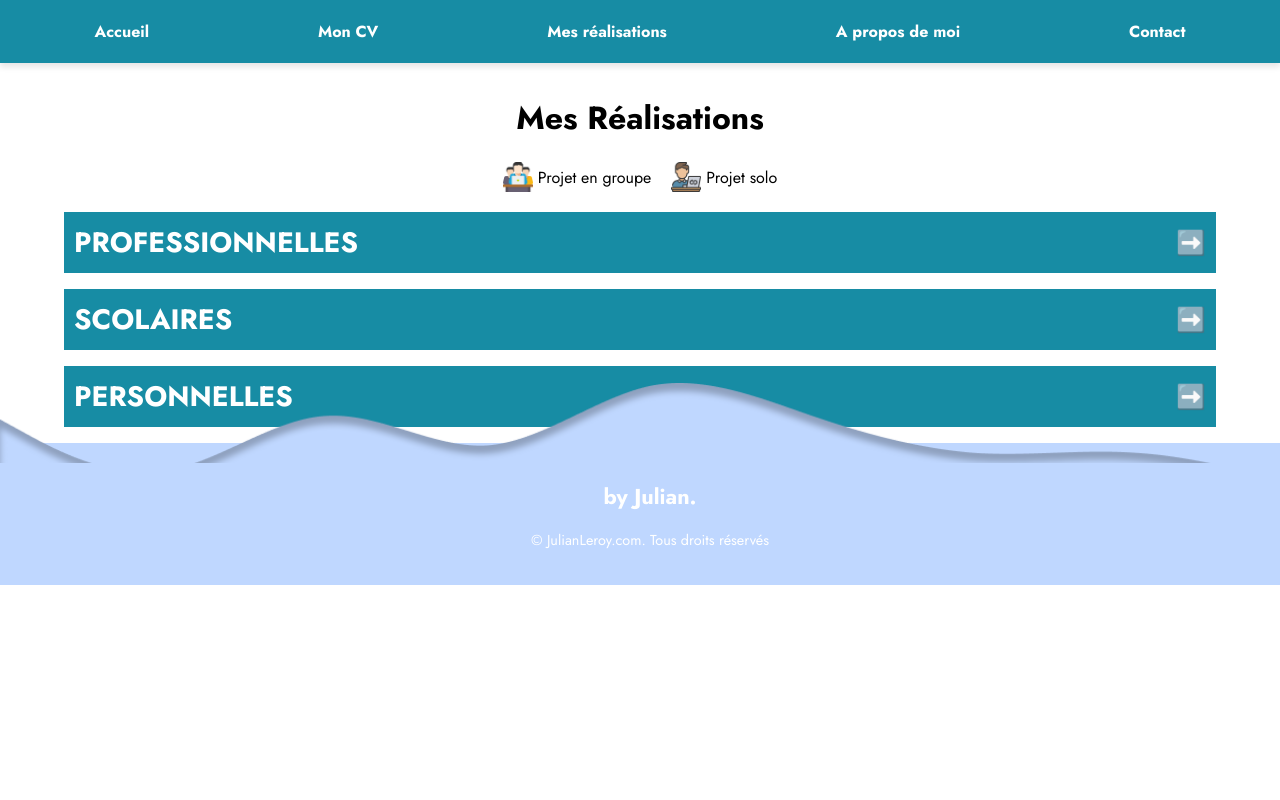
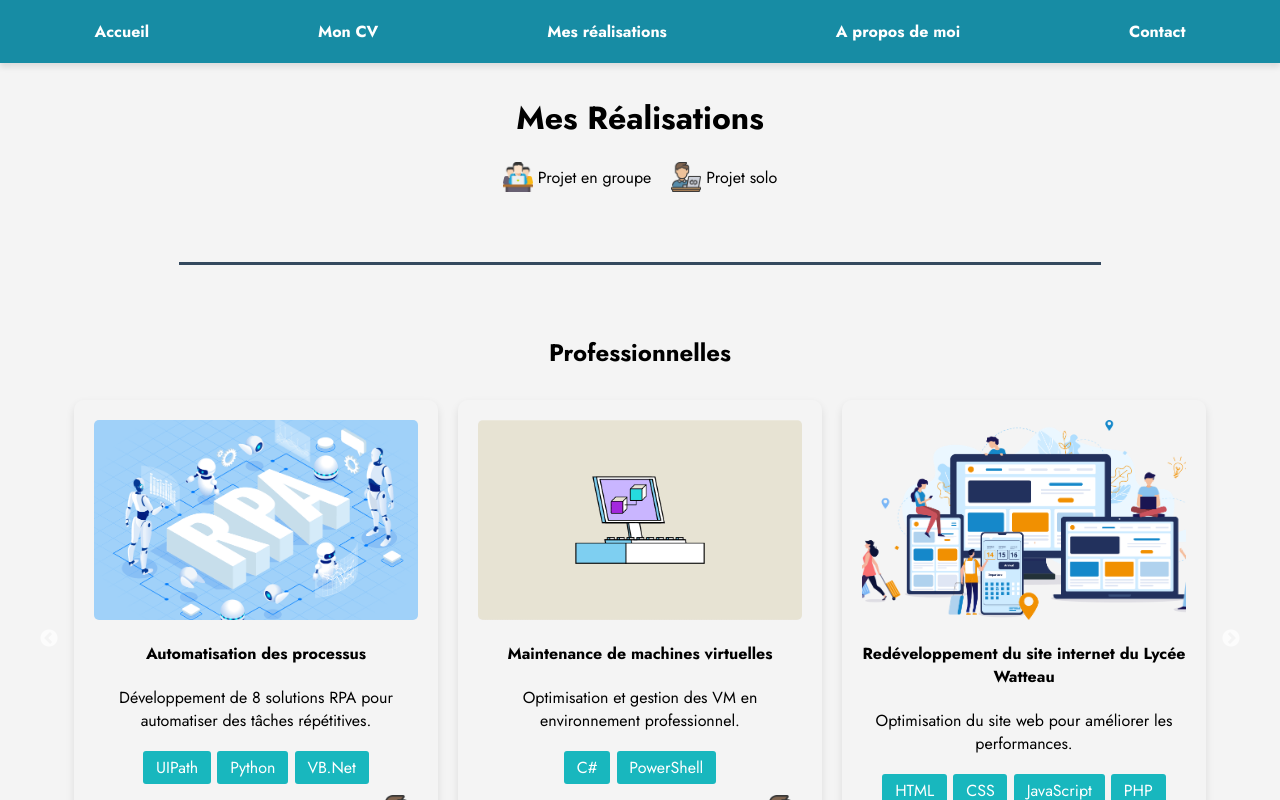
Before and after one commit to Bush1deau/newPortfolioJulian, a React (Create React App) app: page /realisations in a window 1280 px wide. Built offline with nearby package versions, Linux system fonts and the light colour scheme.

Commit message:
feat/about done contact, let's test a lot

```diff
--- a/src/App.js
+++ b/src/App.js
@@ -49,7 +49,7 @@ const Navigation = ({ menuOpen, setMenuOpen }) => {
   };
 
   const navLinkHoverStyle = {
-    backgroundColor: '#18b7be', // turquoise clair
+    backgroundColor: '#0f5c6b', // turquoise clair
     color: 'white',
   };
 
@@ -63,7 +63,7 @@ const Navigation = ({ menuOpen, setMenuOpen }) => {
         backgroundColor: '#178ca4', // Turquoise
         boxShadow: '0px 4px 6px rgba(0, 0, 0, 0.1)',
       }}>
-        <div className="nav-links">
+        <div className="nav-links ">
           <NavLink to="/" text="Accueil" navLinkStyle={navLinkStyle} navLinkHoverStyle={navLinkHoverStyle} />
           <NavLink to="/cv" text="Mon CV" navLinkStyle={navLinkStyle} navLinkHoverStyle={navLinkHoverStyle} />
           <NavLink to="/realisations" text="Mes réalisations" navLinkStyle={navLinkStyle} navLinkHoverStyle={navLinkHoverStyle} />
@@ -76,7 +76,7 @@ const Navigation = ({ menuOpen, setMenuOpen }) => {
       </nav>
 
       {/* Burger Menu */}
-      <div className={`burger-nav ${menuOpen ? 'open' : ''}`}>
+      <div className={`burger-nav ${menuOpen ? 'open' : ''}` } >
         <NavLink to="/" text="Accueil" navLinkStyle={navLinkStyle} navLinkHoverStyle={navLinkHoverStyle} onClick={() => setMenuOpen(false)} />
         <NavLink to="/cv" text="Mon CV" navLinkStyle={navLinkStyle} navLinkHoverStyle={navLinkHoverStyle} onClick={() => setMenuOpen(false)} />
         <NavLink to="/realisations" text="Mes réalisations" navLinkStyle={navLinkStyle} navLinkHoverStyle={navLinkHoverStyle} onClick={() => setMenuOpen(false)} />
@@ -90,23 +90,7 @@ const Navigation = ({ menuOpen, setMenuOpen }) => {
 const App = () => {
   const [menuOpen, setMenuOpen] = useState(false);
 
-  useEffect(() => {
-    const handleMouseMove = (e) => {
-      const { clientX, clientY } = e;
-      const x = (clientX / window.innerWidth) * 50;
-      const y = (clientY / window.innerHeight) * 50;
-      const homeElement = document.querySelector('.home');
-      if (homeElement) {
-        homeElement.style.backgroundPosition = `${x}% ${y}%`;
-      }
-    };
-
-    window.addEventListener('mousemove', handleMouseMove);
-
-    return () => {
-      window.removeEventListener('mousemove', handleMouseMove);
-    };
-  }, []);
+  ;
 
   return (
     <Router>
@@ -114,15 +98,9 @@ const App = () => {
       <Routes>
         <Route path="/" element={
           <div className="home">
-            <div className="overlay"></div>
             <div className="content">
               <h1 id='autotext'>Julian LEROY, développeur Fullstack</h1>
-              <p className="fade-in" style={{
-                fontSize: '1.5rem',
-                color: '#fff', // Blanc
-                marginTop: '10px',
-                fontFamily: 'Jost',
-              }}>
+              <p className="fade-in slogan">
                 <i>Construisons ensemble l'avenir numérique !</i>
               </p>
               <div className="cta-buttons">
@@ -141,7 +119,7 @@ const App = () => {
         <Route path="/about" element={<About />} />
         <Route path="/contact" element={<Contact />} />
       </Routes>
-      <Footer />
+      <Footer/>
     </Router>
   );
 };
--- a/src/Footer.css
+++ b/src/Footer.css
@@ -1,47 +1,93 @@
-/* src/Footer.css */
-.footer {
-    background-color: #bfd7ff; /* Bleu clair */
-    color: #fff;
-    text-align: center;
-    padding: 20px 10px;
-    font-size: 0.9rem;
-    position: relative;
-    bottom: 0;
-    width: 100%;
-    margin-top: auto;
+body {
+  display:grid;
+  grid-template-rows: 1fr 10rem auto;
+  grid-template-areas:"main" "." "footer";
+  overflow-x:hidden;
+  background:#bfd7ff;
+  min-height:100vh;
+  font-family: 'Open Sans', sans-serif;
+
+  .footer {
+      z-index: 1;
+      --footer-background:#bfd7ff;
+      display:grid;
+      position: relative;
+      grid-area: footer;
+      min-height:12rem;
+      .bubbles {
+          position: absolute;
+          top:0;
+          left:0;
+          right:0;
+          height:1rem;
+          background:var(--footer-background);
+          filter:url("#blob");
+          .bubble {
+              position: absolute;
+              left:var(--position, 50%);
+              background:var(--footer-background);
+              border-radius:100%;
+              animation:bubble-size var(--time, 4s) ease-in infinite var(--delay, 0s),
+                  bubble-move var(--time, 4s) ease-in infinite var(--delay, 0s);
+              transform:translate(-50%, 100%);
+          }
+      }
+      .content {
+          z-index: 2;
+          display:grid;
+          grid-template-columns: 1fr auto;
+          grid-gap: 4rem;
+          padding:2rem;
+          background:var(--footer-background);
+          a, p {
+              color:#F5F7FA;
+              text-decoration:none;
+          }
+          b {
+              color:white;
+          }
+          p {
+              margin:0;
+              font-size:.75rem;
+          }
+          >div {
+              display:flex;
+              flex-direction:column;
+              justify-content: center;
+              >div {
+                  margin:0.25rem 0;
+                  >* {
+                      margin-right:.5rem;
+                  }
+              }
+              .image {
+                  align-self: center;
+                  width:4rem;
+                  height:4rem;
+                  margin:0.25rem 0;
+                  background-size: cover;
+                  background-position: center;
+              }
+          }
+      }
   }
+}
 
-  .footer-wave {
-    position: absolute;
-    background-image: url('./waves-footer.png');
-    top: -60px; /* Ajuste si l'ondulation doit chevaucher */
-    left: 0;
-    width: 100%;
-    height: 80px; /* Ajuste selon l'image */
-    background-size: cover;
+@keyframes bubble-size {
+  0%, 75% {
+      width:var(--size, 4rem);
+      height:var(--size, 4rem);
   }
-
-  .footer-content {
-    position: relative;
-    z-index: 1;
+  100% {
+      width:0rem;
+      height:0rem;
   }
-
-  .social-icons {
-    margin-top: 10px;
+}
+@keyframes bubble-move {
+  0% {
+      bottom:-4rem;
   }
-
-  .social-icons a {
-    margin: 0 10px;
-    display: inline-block;
+  100% {
+      bottom:var(--distance, 10rem);
   }
-
-  .social-icons img {
-    width: 24px;
-    height: 24px;
-  }
-
-  @media (max-width: 768px) {
-    .footer {
-      font-size: 0.8rem;
-    }
-  }
+}
--- a/src/Footer.js
+++ b/src/Footer.js
@@ -1,16 +1,47 @@
 import React from 'react';
-import './Footer.css';
+import './index.css';
 import waveImage from './waves-footer.png'; // Chemin relatif au fichier Footer.js
 
 const Footer = () => {
   return (
-    <footer className="footer">
-      <div className="footer-wave"></div>
-      <div className="footer-content">
-        <h2 className="footer-title">by Julian.</h2>
-        <p className="footer-text">© JulianLeroy.com. Tous droits réservés</p>
+    <div className="main">
+      <div className="footer">
+        <div className="bubbles">
+          {Array.from({ length: 128 }).map((_, i) => (
+            <div
+              key={i}
+              className="bubble"
+              style={{
+                "--size": `${2 + Math.random() * 4}rem`,
+                "--distance": `${6 + Math.random() * 4}rem`,
+                "--position": `${-5 + Math.random() * 110}%`,
+                "--time": `${2 + Math.random() * 2}s`,
+                "--delay": `${-1 * (2 + Math.random() * 2)}s`,
+              }}
+            />
+          ))}
+        </div>
+        <div className="content">
+          <div className="footer-text">
+            <p className="by-julian">by Julian.</p>
+            <p className="rights-reserved">Tout droit réservé</p>
+          </div>
+        </div>
+        <svg style={{ position: "fixed", top: "100vh" }}>
+          <defs>
+            <filter id="blob">
+              <feGaussianBlur in="SourceGraphic" stdDeviation="10" result="blur" />
+              <feColorMatrix
+                in="blur"
+                mode="matrix"
+                values="1 0 0 0 0  0 1 0 0 0  0 0 1 0 0  0 0 0 19 -9"
+                result="blob"
+              />
+            </filter>
+          </defs>
+        </svg>
       </div>
-    </footer>
+    </div>
   );
 };
 
--- a/src/Realisations.js
+++ b/src/Realisations.js
@@ -1,6 +1,4 @@
-import React, { useState } from "react";
-import useMeasure from "react-use-measure";
-import { useSpring, animated } from "@react-spring/web";
+import React from "react";
 import Slider from "react-slick";
 import "slick-carousel/slick/slick.css";
 import "slick-carousel/slick/slick-theme.css";
@@ -41,8 +39,6 @@ const projects = {
       isGroup: false,
     },
   ],
-
-
   Scolaires: [
     {
       title: "Projet ecommerce sur la normalisation des données",
@@ -129,54 +125,17 @@ const projects = {
   ],
 };
 
-const Accordion = ({ title, children }) => {
-  const [isOpen, setIsOpen] = useState(false);
-  const [ref, bounds] = useMeasure();
-
-  const animation = useSpring({
-    height: isOpen ? bounds.height : 0,
-    opacity: isOpen ? 1 : 0,
-    config: { tension: 500, friction: 100 },
-  });
-
-  return (
-    <div className="accordion">
-      <div
-        className="accordion-header"
-        onClick={() => setIsOpen(!isOpen)}
-        style={{
-          display: "flex",
-          justifyContent: "space-between",
-          alignItems: "center",
-          backgroundColor: "#178ca4",
-          color: "white",
-          padding: "10px",
-          cursor: "pointer",
-        }}
-      >
-        <h3 style={{ margin: 0 }}>{title}</h3>
-        <span
-          style={{
-            fontSize: "1.5rem",
-            transition: "transform 0.3s",
-            transform: isOpen ? "rotate(90deg)" : "rotate(0deg)",
-          }}
-        >
-          {isOpen ? "➡️" : "➡️"}
-        </span>
-      </div>
-      <animated.div style={{ ...animation, overflow: "hidden" }}>
-        <div ref={ref} className="accordion-content">
-          {children}
-        </div>
-      </animated.div>
-    </div>
-  );
+const settings = {
+  dots: true,
+  infinite: true,
+  speed: 500,
+  slidesToShow: 3,
+  slidesToScroll: 1,
 };
 
 const ProjectCard = ({ title, description, image, tags, github, isGroup }) => {
   return (
-    <div className="project-card">
+    <div className="project">
       <img src={image} alt={title} className="project-image" />
       <h4>{title}</h4>
       <p>{description}</p>
@@ -191,7 +150,7 @@ const ProjectCard = ({ title, description, image, tags, github, isGroup }) => {
         {github ? (
           <a href={github} target="_blank" rel="noopener noreferrer">
             <img
-              src="logo-github.png"
+              src="/logo-github.png"
               alt="GitHub Link"
               className="github-icon"
             />
@@ -200,7 +159,7 @@ const ProjectCard = ({ title, description, image, tags, github, isGroup }) => {
       </div>
       <div className="group-link">
         <img
-          src={isGroup ? "groupe.png" : "pas-groupe.png"}
+          src={isGroup ? "/groupe.png" : "/pas-groupe.png"}
           alt={isGroup ? "Travail en groupe" : "Travail en solo"}
           className="group-icon"
         />
@@ -210,33 +169,23 @@ const ProjectCard = ({ title, description, image, tags, github, isGroup }) => {
 };
 
 const Realisations = () => {
-  const settings = {
-    dots: false,
-    infinite: false,
-    speed: 900,
-    slidesToShow: 3,
-    slidesToScroll: 1,
-    responsive: [
-      { breakpoint: 1024, settings: { slidesToShow: 2 } },
-      { breakpoint: 768, settings: { slidesToShow: 1 } },
-    ],
-  };
-
   return (
     <div className="realisations">
       <h1 style={{ textAlign: "center", marginTop: "2rem" }}>Mes Réalisations</h1>
       <div className="legend">
         <div className="legend-item">
-          <img src="groupe.png" alt="Projet en groupe" className="legend-icon" />
+          <img src="/groupe.png" alt="Projet en groupe" className="legend-icon" />
           <span>Projet en groupe</span>
         </div>
         <div className="legend-item">
-          <img src="pas-groupe.png" alt="Projet solo" className="legend-icon" />
+          <img src="/pas-groupe.png" alt="Projet solo" className="legend-icon" />
           <span>Projet solo</span>
         </div>
       </div>
       {Object.entries(projects).map(([category, projectList], index) => (
-        <Accordion key={index} title={category}>
+        <div key={index}>
+          <hr className="divider" />
+          <h2 style={{ textAlign: "center", marginTop: "2rem" }}>{category}</h2>
           <Slider {...settings}>
             {projectList.map((project, idx) => (
               <div key={idx}>
@@ -244,7 +193,7 @@ const Realisations = () => {
               </div>
             ))}
           </Slider>
-        </Accordion>
+        </div>
       ))}
     </div>
   );
--- a/src/index.css
+++ b/src/index.css
@@ -4,9 +4,11 @@
 body, html {
   margin: 0;
   padding: 0;
-  font-family: 'Jost';
+  font-family: 'Jost', sans-serif;
   height: 100%;
+  box-sizing: border-box;
   overflow-x: hidden;
+  background-color: #f4f4f4;
 }
 
 .app-container {
@@ -18,24 +20,14 @@ body, html {
 .home {
   position: relative;
   height: 100vh;
-  background: url('background-image.jpg') no-repeat center center/cover;
+  background-color: #f4f4f4;
   display: flex;
   justify-content: center;
   align-items: center;
-  color: white;
+  color: #0f5c6b;
   text-align: center;
-  background-attachment: fixed;
-  background-size: cover;
 }
 
-.overlay {
-  position: absolute;
-  top: 0;
-  left: 0;
-  width: 100%;
-  height: 100%;
-  background: rgba(0, 0, 0, 0.5);
-}
 
 .content {
   position: relative;
@@ -54,6 +46,20 @@ body, html {
     opacity: 1;
   }
 }
+
+.slogan{
+  font-size: 1.5rem;
+  color: #0f5c6b;
+  margin-top: 10px
+}
+
+@media screen and (max-width: 768px) {
+  .slogan {
+    font-size: 1.2rem;
+  }
+
+}
+
 
 #autotext {
   border-right: 0.15em solid #18b7be;
@@ -250,26 +256,17 @@ body, html {
 .realisations {
   width: 90%;
   margin: 0 auto;
+  position: static;
 }
 
-.accordion {
-  margin-bottom: 1rem;
-}
-
-.accordion-header {
-  font-size: 1.5rem;
-  text-transform: uppercase;
-  transition: background-color 0.3s;
-}
-
-.accordion-header:hover {
-  background-color: #18b7be;
-}
-
-.accordion-content {
-  padding: 1rem;
-  background-color: #f9f9f9;
-  border: 1px solid #ccc;
+.project {
+  position: relative;
+  text-align: center;
+  padding: 20px;
+  background: #f4f4f4;
+  border-radius: 10px;
+  box-shadow: 0 4px 8px rgba(0, 0, 0, 0.1);
+  margin: 10px;
 }
 
 .project-card {
@@ -330,14 +327,6 @@ body, html {
   transform: scale(1.2);
 }
 
-.github-icon.crossed {
-  opacity: 0.5;
-  filter: grayscale(50%);
-}
-.github-icon.crossed:hover {
-  transform: scale(1);
-}
-
 
 .group-link {
   position: absolute;
@@ -369,6 +358,16 @@ body, html {
   margin-right: 5px;
 }
 
+
+
+
+
+
+
+
+
+
+/* Contact */
 .contact-icon {
   width: 50px;
   height: 50px;
@@ -378,3 +377,116 @@ body, html {
 .contact-icon:hover {
   transform: scale(1.2);
 }
+
+
+.footer {
+    z-index: 1;
+  --footer-background:#178ca4;
+  display:grid;
+  position: relative;
+  grid-area: footer;
+  min-height:11rem;
+  padding-top: 50px;
+  margin-top: 50px;
+  .bubbles {
+    padding-top: 50px;
+      position: absolute;
+      top:0;
+      left:0;
+      right:0;
+      height:1rem;
+      background:var(--footer-background);
+      filter:url("#blob");
+      .bubble {
+          position: absolute;
+          left:var(--position, 50%);
+          background:var(--footer-background);
+          border-radius:100%;
+          animation:bubble-size var(--time, 4s) ease-in infinite var(--delay, 0s),
+              bubble-move var(--time, 4s) ease-in infinite var(--delay, 0s);
+          transform:translate(-50%, 100%);
+      }
+  }
+  .content {
+      z-index: 2;
+      display:grid;
+      grid-template-columns: 1fr auto;
+      grid-gap: 4rem;
+      padding:2rem;
+      background:var(--footer-background);
+      a, p {
+          color:#F5F7FA;
+          text-decoration:none;
+      }
+      b {
+          color:white;
+      }
+      p {
+          margin:0;
+          font-size:.75rem;
+      }
+      >div {
+          display:flex;
+          flex-direction:column;
+          justify-content: center;
+          >div {
+              margin:0.25rem 0;
+              >* {
+                  margin-right:.5rem;
+              }
+          }
+          .footer-text {
+            text-align: center;
+          }
+
+          .by-julian {
+            font-size: 1.5rem; /* Taille du texte */
+            font-weight: bold;
+            text-align: center;
+          }
+
+          .rights-reserved {
+            font-size: 1rem; /* Taille du texte */
+            text-align: center;
+          }
+
+          @media (max-width: 768px) {
+            .by-julian {
+              font-size: 1.2rem; /* Taille du texte pour mobile */
+            }
+
+            .rights-reserved {
+              font-size: 0.9rem; /* Taille du texte pour mobile */
+            }
+          }
+          .image {
+              align-self: center;
+              width:4rem;
+              height:4rem;
+              margin:0.25rem 0;
+              background-size: cover;
+              background-position: center;
+          }
+      }
+  }
+}
+
+
+@keyframes bubble-size {
+0%, 55% {
+  width:var(--size, 4rem);
+  height:var(--size, 4rem);
+}
+100% {
+  width:0rem;
+  height:0rem;
+}
+}
+@keyframes bubble-move {
+0% {
+  bottom:-4rem;
+}
+100% {
+  bottom:var(--distance, 10rem);
+}
+}
```
Also changed, not shown: src/Contact.js (+73 -41 lines), public/logo-github-crossed.png (deleted).
